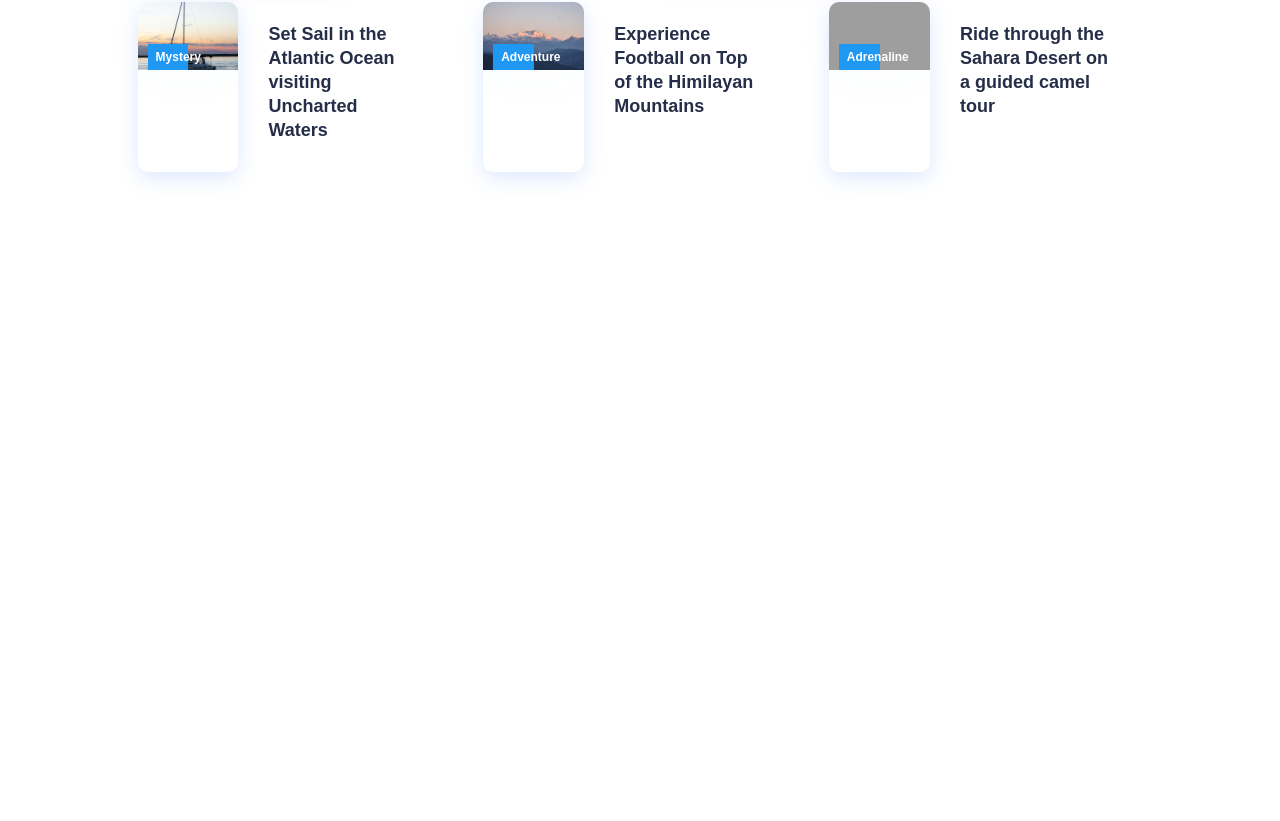
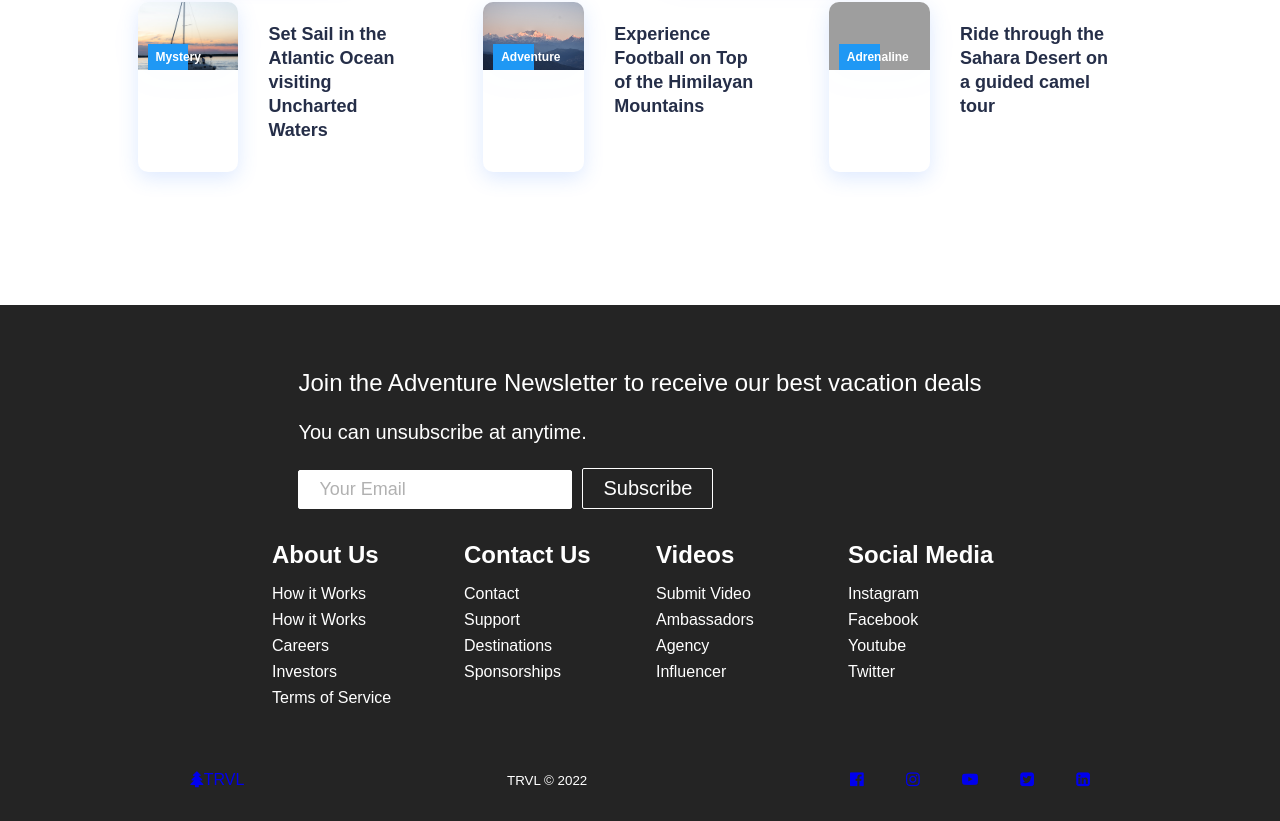
Before and after one commit to AJarich/react-website, a React (Create React App) app: page / in a window 1280 px wide. Shown: the part 1202-2023 px from the top of the page. Before the commit the page ends 1507 px from the top, so only its background shows below. Built offline with nearby package versions, Linux system fonts and the light colour scheme; grey boxes are pictures that could not be loaded.

Commit message:
Created Footer. Added footer to routes.

```diff
--- a/src/App.css
+++ b/src/App.css
@@ -17,7 +17,7 @@
 }
 
 .services {
-/*  background-image: url('/images/img-2.jpg'); */
+  background-image: url('../public/images/img-2.jpg');
   background-position: center;
   background-size: cover;
   background-repeat: no-repeat;
@@ -26,15 +26,16 @@
 }
 
 .products {
+  background-image: url('../public/images/img-4.jpg');
   background-position: center;
   background-size: fill;
   background-repeat: no-repeat;
-  color: black;
+  color: #fff;
   font-size: 100px;
 }
 
 .sign-up {
-/*  background-image: url('/images/img-8.jpg'); */
+  background-image: url('../public/images/img-8.jpg');
   background-position: center;
   background-size: cover;
   background-repeat: no-repeat;
--- a/src/App.js
+++ b/src/App.js
@@ -5,6 +5,7 @@
 import Home from './components/pages/Home';
 import Services from './components/pages/Services.js';
 import Products from './components/pages/Products.js';
+import SignUp from './components/pages/SignUp.js';
 
 
 function App() {
@@ -15,6 +16,7 @@
           <Route path="/" element={<Home />} />
           <Route path="/services" element={<Services />} />
           <Route path="/products" element={<Products />} />
+          <Route path="/sign-up" element={<SignUp />} />
         </Routes>
       </Router>
   );
--- /dev/null
+++ b/src/components/Footer.css
@@ -0,0 +1,164 @@
+.footer-container {
+  background-color: #242424;
+  padding: 4rem 0 2rem 0;
+  display: flex;
+  flex-direction: column;
+  justify-content: center;
+  align-items: center;
+}
+
+.footer-subscription {
+  display: flex;
+  flex-direction: column;
+  justify-content: center;
+  align-items: center;
+  text-align: center;
+  margin-bottom: 24px;
+  padding: 24px;
+  color: #fff;
+}
+
+.footer-subscription > p {
+  font-family: 'Trebuchet MS', 'Lucida Sans Unicode', 'Lucida Grande', 'Lucida Sans', Arial, sans-serif;
+}
+
+.footer-subscription-heading {
+  margin-bottom: 24px;
+  font-size: 24px;
+  color: #fff;
+}
+
+.footer-subscription-text {
+  margin-bottom: 24px;
+  font-size: 20px;
+  color: #fff;
+}
+
+.footer-input {
+  padding: 8px 20px;
+  border-radius: 2px;
+  margin-right: 10px;
+  outline: none;
+  border: none;
+  font-size: 18px;
+  margin-bottom: 16px;
+  border: 1px solid #fff;
+}
+
+.footer-links {
+  width: 100%;
+  max-width: 1000px;
+  display: flex;
+  justify-content: center;
+}
+
+.footer-link-wrapper {
+  display: flex;
+}
+
+.footer-link-items {
+  display: flex;
+  flex-direction: column;
+  align-items: flex-start;
+  margin: 16px;
+  text-align: left;
+  width: 160px;
+  box-sizing: border-box;
+}
+
+.footer-link-items h2 {
+  margin-bottom: 16px;
+}
+
+.footer-link-items > h2 {
+  color: #fff;
+}
+
+.footer-link-items a {
+  color: #fff;
+  text-decoration: none;
+  margin-bottom: 8px;
+}
+
+.footer-link-items a:hover {
+  color: #e9e9e9;
+  transition: 0.3s ease-out;
+}
+
+.footer-email-form h2 {
+  margin-bottom: 32px;
+}
+
+.footer-input::placeholder {
+  color: #b1b1b1;
+}
+
+/*  Social Media Icons */
+
+.social-media-link {
+  color: #fff;
+  font-size: 24px;
+}
+
+.social-media {
+  max-width: 1000px;
+  width: 100%;
+}
+
+.social-media-wrap {
+  display: flex;
+  justify-content: space-between;
+  align-items: center;
+  width: 90%;
+  max-width: 1000px;
+  margin: 40px auto 0 auto;
+}
+
+.social-icons {
+  display: flex;
+  justify-content: space-between;
+  align-items: center;
+  width: 240px;
+}
+
+.social-logo {
+  color: #fff;
+  justify-self: start;
+  margin-left: 20px;
+  cursor: pointer;
+  text-decoration: none !important;
+  font-size: 2rem;
+  display: flex;
+  align-items: center;
+  margin-bottom: 16px;
+}
+
+.social-media-logo {
+  text-decoration: none;
+}
+
+.website-rights {
+  color: #fff;
+}
+
+@media screen and (max-width:820px) {
+  .footer-links {
+    padding-top: 2rem;
+  }
+
+  .footer-input {
+    width: 100%;
+  }
+
+  .btn {
+    width: 100%;
+  }
+
+  .footer-link-wrapper {
+    flex-direction: column;
+  }
+
+  .social-media-wrap {
+    flex-direction: column;
+  }
+}
--- /dev/null
+++ b/src/components/Footer.js
@@ -0,0 +1,116 @@
+import React from 'react'
+import { Button } from './Button';
+import {Link} from 'react-router-dom';
+import './Footer.css';
+
+function Footer() {
+    return (
+      <>
+        <div className="footer-container">
+          <section className="footer_subscription">
+            <p className="footer-subscription-heading">
+              Join the Adventure Newsletter to receive our best vacation deals
+            </p>
+            <p className="footer-subscription-text">
+              You can unsubscribe at anytime.
+            </p>
+            <div className="input-areas">
+              <form>
+                <input type="email" name="email" placeholder="Your Email" className="footer-input" />
+                <Button buttonStyle='btn--outline'>Subscribe</Button>
+              </form>
+            </div>
+          </section>
+          <div className="footer-links">
+            <div className="footer-link-wrapper">
+              <div className="footer-link-items">
+                <h2>About Us</h2>
+                <Link to="/sign-up">How it Works</Link>
+                <Link to="/">How it Works</Link>
+                <Link to="/">Careers</Link>
+                <Link to="/">Investors</Link>
+                <Link to="/">Terms of Service</Link>
+              </div>
+              <div class='footer-link-items'>
+               <h2>Contact Us</h2>
+               <Link to='/'>Contact</Link>
+               <Link to='/'>Support</Link>
+               <Link to='/'>Destinations</Link>
+               <Link to='/'>Sponsorships</Link>
+             </div>
+            </div>
+            <div className='footer-link-wrapper'>
+              <div class='footer-link-items'>
+                <h2>Videos</h2>
+                <Link to='/'>Submit Video</Link>
+                <Link to='/'>Ambassadors</Link>
+                <Link to='/'>Agency</Link>
+                <Link to='/'>Influencer</Link>
+              </div>
+            <div class='footer-link-items'>
+              <h2>Social Media</h2>
+              <Link to='/'>Instagram</Link>
+              <Link to='/'>Facebook</Link>
+              <Link to='/'>Youtube</Link>
+              <Link to='/'>Twitter</Link>
+            </div>
+           </div>
+          </div>
+          <section className="social-media">
+            <div className="social-media-wrap">
+              <div className="footer-logo">
+                <Link to="/" className="social-media-logo">
+                  <i class="fa fa-tree" aria-hidden="true"></i>TRVL
+                </Link>
+              </div>
+              <small className="website-rights">TRVL © 2022</small>
+                <div class='social-icons'>
+              <Link
+                class='social-icon-link facebook'
+                to='/'
+                target='_blank'
+                aria-label='Facebook'
+              >
+                <i class="fa fa-facebook-official" aria-hidden="true"></i>
+              </Link>
+              <Link
+                class='social-icon-link instagram'
+                to='/'
+                target='_blank'
+                aria-label='Instagram'
+              >
+                <i class="fa fa-instagram" aria-hidden="true"></i>
+              </Link>
+              <Link
+                class='social-icon-link youtube'
+                to='/'
+                target='_blank'
+                aria-label='Youtube'
+              >
+                <i class="fa fa-youtube-play" aria-hidden="true"></i>
+              </Link>
+              <Link
+                class='social-icon-link twitter'
+                to='/'
+                target='_blank'
+                aria-label='Twitter'
+              >
+                <i class="fa fa-twitter-square" aria-hidden="true"></i>
+              </Link>
+              <Link
+                class='social-icon-link linkedin'
+                to='/'
+                target='_blank'
+                aria-label='LinkedIn'
+              >
+                <i class="fa fa-linkedin-square" aria-hidden="true"></i>
+              </Link>
+            </div>
+            </div>
+          </section>
+        </div>
+      </>
+    )
+}
+
+export default Footer
--- a/src/components/pages/Home.js
+++ b/src/components/pages/Home.js
@@ -1,6 +1,7 @@
 import React from 'react';
 import '../../App.css';
 import HeroSection from '../HeroSection';
+import Footer from '../Footer';
 import Cards from '../Cards';
 
 function Home() {
@@ -8,6 +9,7 @@
     <>
       <HeroSection />
       <Cards />
+      <Footer />
     </>
   );
 }
```
